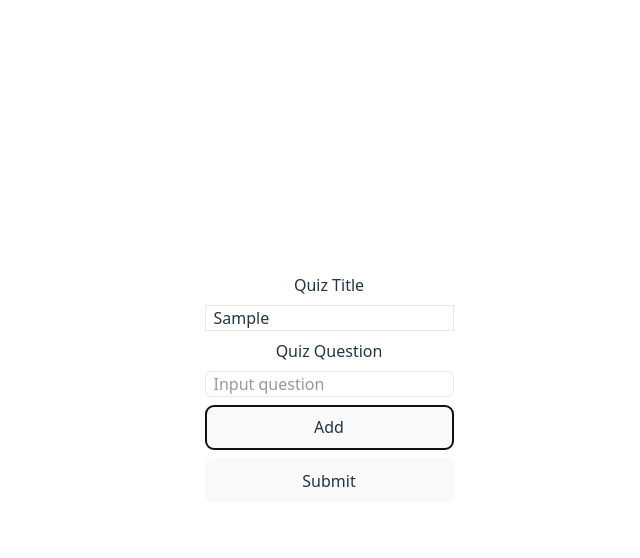
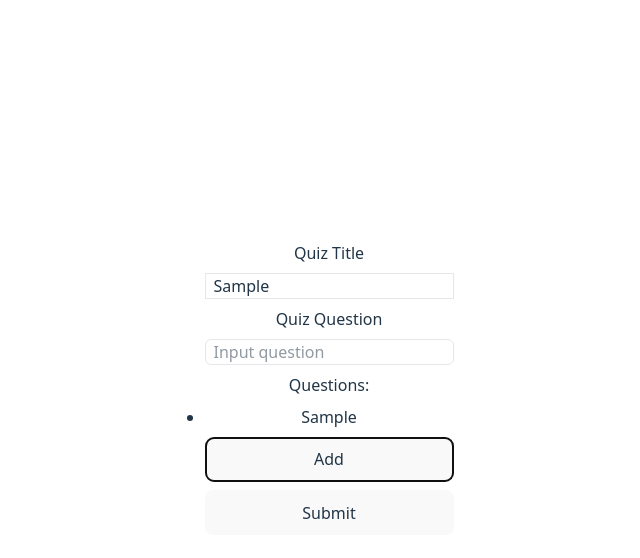
Before and after one commit to mux-mux/quiz-builder, a React (Vite) app in the folder frontend/: page /quizbuilder/create in a window 1280 px wide. Both pictures are taken after typing "Sample", "Sample" into the empty fields and a click on the button "Add". Shown: the top 558 px of the page, without its empty margins (311-951 px from the left). Built offline with nearby package versions, Linux system fonts and the light colour scheme; no server answers.

Commit message:
fix quiz creation flow

```diff
--- a/frontend/src/pages/QuizCreation.tsx
+++ b/frontend/src/pages/QuizCreation.tsx
@@ -16,14 +16,20 @@ export function QuizCreation() {
 
   const handleSubmit = (e: FormEvent<HTMLFormElement>) => {
     e.preventDefault();
+    if (title.length === 0) return alert('Please add a quiz title');
+    if (questions.length === 0)
+      return alert('Please add at leaset one question');
 
     const handleCreate = async () => await mutate('POST', { title, questions });
     handleCreate();
 
+    setTitle('');
     setQuestions([]);
   };
 
   const handleAddQuestion = () => {
+    if (question.length === 0) return alert('Please fill in a question');
+
     const newQuestion = [...questions, question];
     setQuestions(newQuestion);
 
@@ -41,6 +47,7 @@ export function QuizCreation() {
           id="title"
           name="title"
           placeholder="Input title"
+          required
           value={title}
           onChange={(e) => setTitle(e.target.value)}
           className="border radius-md border-gray-200 px-2"
@@ -57,7 +64,15 @@ export function QuizCreation() {
           onChange={(e) => setQuestion(e.target.value)}
           className="border rounded-md border-gray-200 px-2"
         />
-        <button onClick={handleAddQuestion}>Add</button>
+        Questions:
+        <ul className="list-disc">
+          {questions.map((q, index) => (
+            <li key={index}>{q}</li>
+          ))}
+        </ul>
+        <button type="button" onClick={handleAddQuestion}>
+          Add
+        </button>
         <button type="submit" disabled={loading || !!error}>
           Submit
         </button>
```
Also changed, not shown: 1 other file (tests, documents, lock files or other folders).
